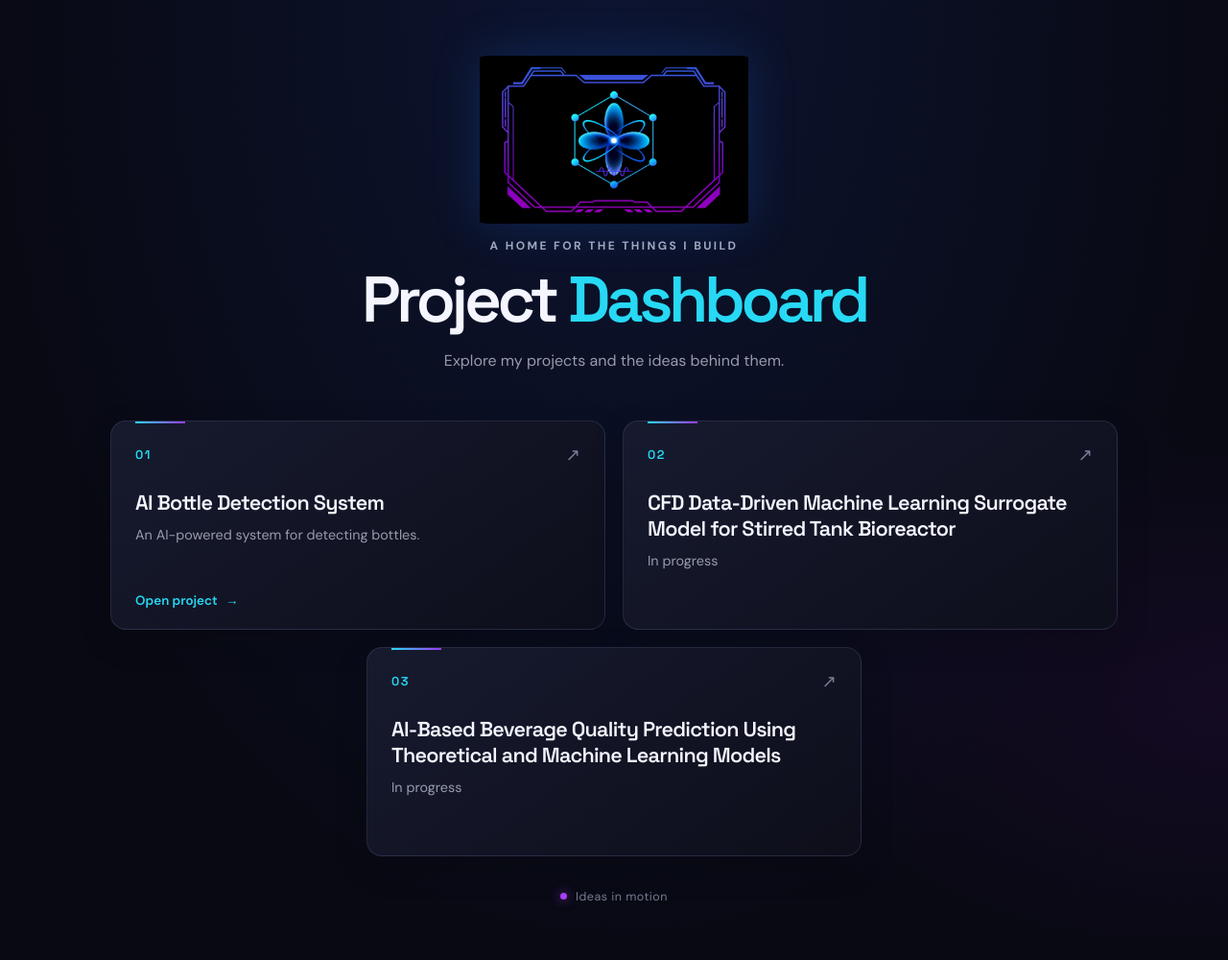
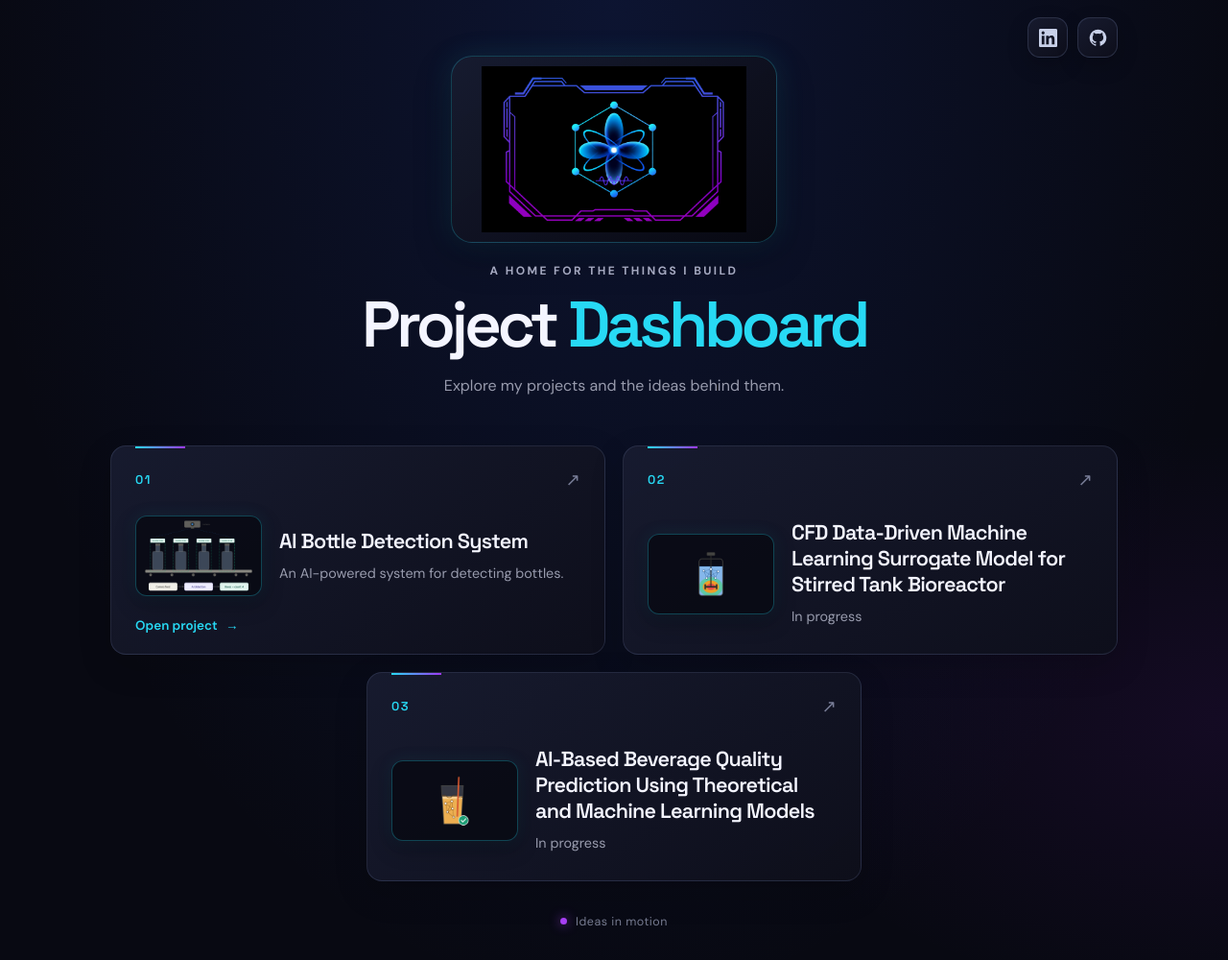
Before and after one commit to Nishantju/Project_Dashboard, a Flask app: page / in a window 1280 px wide. Shown: the whole page at 96% size. Before the commit the page ends 943 px from the top, so only its background shows below. Run offline with Flask 3, Linux system fonts and the light colour scheme.

Commit message:
Add project logos and social links
Co-authored-by: Copilot <223556219+Copilot@users.noreply.github.com>

```diff
--- a/app.py
+++ b/app.py
@@ -7,18 +7,24 @@ PROJECTS = [
         "number": "01",
         "name": "AI Bottle Detection System",
         "description": "An AI-powered system for detecting bottles.",
+        "image": "/ai_bottle_detection_only.png",
+        "image_alt": "AI bottle detection system preview",
         "url": "https://ai-bottle-detection-system.onrender.com/",
     },
     {
         "number": "02",
         "name": "CFD Data-Driven Machine Learning Surrogate Model for Stirred Tank Bioreactor",
         "description": "In progress",
+        "image": "/bioreactor_cfd_ml_surrogate_logo_icon.png",
+        "image_alt": "Stirred tank bioreactor and machine learning logo",
         "url": "",
     },
     {
         "number": "03",
         "name": "AI-Based Beverage Quality Prediction Using Theoretical and Machine Learning Models",
         "description": "In progress",
+        "image": "/beverage_quality_prediction_logo.png",
+        "image_alt": "Beverage quality prediction and analysis logo",
         "url": "",
     },
 ]
@@ -34,5 +40,20 @@ def logo():
     return send_from_directory(app.root_path, "logo1.png")
 
 
+@app.get("/ai_bottle_detection_only.png")
+def bottle_detection_logo():
+    return send_from_directory(app.root_path, "ai_bottle_detection_only.png")
+
+
+@app.get("/bioreactor_cfd_ml_surrogate_logo_icon.png")
+def bioreactor_logo():
+    return send_from_directory(app.root_path, "bioreactor_cfd_ml_surrogate_logo_icon.png")
+
+
+@app.get("/beverage_quality_prediction_logo.png")
+def beverage_quality_logo():
+    return send_from_directory(app.root_path, "beverage_quality_prediction_logo.png")
+
+
 if __name__ == "__main__":
     app.run(debug=True)
--- a/static/style.css
+++ b/static/style.css
@@ -33,6 +33,45 @@ body {
     padding: 58px 0 32px;
 }
 
+.social-links {
+    position: absolute;
+    top: 18px;
+    right: max(20px, calc((100vw - 1050px) / 2));
+    z-index: 5;
+    display: flex;
+    gap: 10px;
+}
+
+.social-link {
+    display: grid;
+    width: 42px;
+    height: 42px;
+    place-items: center;
+    border: 1px solid rgba(139, 153, 205, 0.22);
+    border-radius: 13px;
+    background: linear-gradient(145deg, rgba(24, 28, 48, 0.94), rgba(14, 15, 27, 0.96));
+    color: #c8d0e8;
+    box-shadow: 0 8px 22px rgba(0, 0, 0, 0.2);
+    transition: color 180ms ease, border-color 180ms ease, transform 180ms ease;
+}
+
+.social-link svg {
+    width: 19px;
+    height: 19px;
+    fill: currentColor;
+}
+
+.social-link:hover {
+    transform: translateY(-2px);
+    border-color: rgba(39, 217, 244, 0.48);
+    color: var(--cyan);
+}
+
+.social-link:focus-visible {
+    outline: 2px solid var(--cyan);
+    outline-offset: 3px;
+}
+
 .hero {
     display: flex;
     flex-direction: column;
@@ -42,12 +81,15 @@ body {
 
 .brand-logo {
     display: block;
-    width: min(100%, 310px);
-    height: 175px;
+    width: min(100%, 340px);
+    height: 195px;
     object-fit: contain;
-    margin-bottom: 15px;
-    border-radius: 24px;
-    filter: drop-shadow(0 0 24px rgba(27, 119, 255, 0.2));
+    margin-bottom: 21px;
+    padding: 10px;
+    border: 1px solid rgba(39, 217, 244, 0.24);
+    border-radius: 22px;
+    background: linear-gradient(145deg, rgba(24, 28, 48, 0.92), rgba(8, 9, 18, 0.98));
+    box-shadow: 0 14px 38px rgba(0, 0, 0, 0.3), 0 0 30px rgba(39, 217, 244, 0.12);
 }
 
 .eyebrow {
@@ -115,6 +157,12 @@ h1 span {
     content: "";
 }
 
+.project-card-hit-area {
+    position: absolute;
+    z-index: 1;
+    inset: 0;
+}
+
 .project-card:hover {
     transform: translateY(-4px);
     border-color: rgba(39, 217, 244, 0.38);
@@ -145,6 +193,24 @@ h1 span {
     padding-top: 24px;
 }
 
+.card-content--with-image {
+    display: flex;
+    align-items: center;
+    gap: 18px;
+}
+
+.project-image {
+    display: block;
+    width: 132px;
+    height: 84px;
+    flex: 0 0 auto;
+    object-fit: contain;
+    border: 1px solid rgba(39, 217, 244, 0.28);
+    border-radius: 12px;
+    background: rgba(8, 9, 18, 0.8);
+    box-shadow: 0 8px 22px rgba(0, 0, 0, 0.28), 0 0 18px rgba(39, 217, 244, 0.08);
+}
+
 .card-content h2 {
     margin: 0;
     font-family: "Space Grotesk", sans-serif;
@@ -162,6 +228,8 @@ h1 span {
 }
 
 .project-link {
+    position: relative;
+    z-index: 2;
     align-self: flex-start;
     margin-top: 20px;
     color: var(--cyan);
@@ -207,11 +275,21 @@ a.project-link:hover span {
 @media (max-width: 620px) {
     .dashboard {
         width: min(100% - 32px, 440px);
-        padding-top: 35px;
+        padding-top: 76px;
+    }
+
+    .social-links {
+        top: 14px;
+        right: 16px;
+    }
+
+    .social-link {
+        width: 38px;
+        height: 38px;
     }
 
     .brand-logo {
-        height: 145px;
+        height: 165px;
     }
 
     .projects {
--- a/templates/index.html
+++ b/templates/index.html
@@ -8,6 +8,18 @@
     <link rel="stylesheet" href="{{ url_for('static', filename='style.css') }}">
 </head>
 <body>
+    <nav class="social-links" aria-label="Social links">
+        <a class="social-link" href="https://www.linkedin.com/in/nishant40dev" target="_blank" rel="noopener noreferrer" aria-label="LinkedIn profile">
+            <svg viewBox="0 0 24 24" aria-hidden="true">
+                <path d="M20.45 20.45h-3.55v-5.57c0-1.33-.02-3.04-1.85-3.04-1.85 0-2.13 1.45-2.13 2.94v5.67H9.37V9h3.41v1.56h.05c.47-.9 1.63-1.85 3.36-1.85 3.59 0 4.26 2.36 4.26 5.43v6.31ZM5.36 7.43a2.06 2.06 0 1 1 0-4.12 2.06 2.06 0 0 1 0 4.12Zm1.78 13.02H3.58V9h3.56v11.45ZM22.22 0H1.77C.79 0 0 .77 0 1.72v20.56C0 23.23.79 24 1.77 24h20.45c.98 0 1.78-.77 1.78-1.72V1.72C24 .77 23.2 0 22.22 0Z"/>
+            </svg>
+        </a>
+        <a class="social-link" href="https://github.com/Nishantju" target="_blank" rel="noopener noreferrer" aria-label="GitHub profile">
+            <svg viewBox="0 0 24 24" aria-hidden="true">
+                <path d="M12 .9a11.1 11.1 0 0 0-3.51 21.63c.55.1.76-.24.76-.53v-2.08c-3.1.68-3.75-1.32-3.75-1.32-.5-1.3-1.24-1.64-1.24-1.64-1.01-.69.08-.68.08-.68 1.12.08 1.71 1.15 1.71 1.15 1 1.7 2.6 1.2 3.23.92.1-.72.39-1.2.7-1.48-2.48-.28-5.09-1.24-5.09-5.51 0-1.22.44-2.22 1.15-3-.12-.28-.5-1.42.11-2.96 0 0 .94-.3 3.05 1.15a10.6 10.6 0 0 1 5.55 0c2.12-1.44 3.05-1.15 3.05-1.15.61 1.54.23 2.68.12 2.96.71.78 1.14 1.78 1.14 3.01 0 4.28-2.61 5.22-5.1 5.5.4.35.75 1.02.75 2.06V22c0 .3.2.64.77.53A11.1 11.1 0 0 0 12 .9Z"/>
+            </svg>
+        </a>
+    </nav>
     <main class="dashboard">
         <header class="hero">
             <img class="brand-logo" src="{{ url_for('logo') }}" alt="Blue and purple science emblem">
@@ -19,13 +31,21 @@
         <section class="projects" aria-label="My projects">
             {% for project in projects %}
             <article class="project-card">
+                {% if project.url %}
+                <a class="project-card-hit-area" href="{{ project.url }}" target="_blank" rel="noopener noreferrer" aria-label="Open {{ project.name }}"></a>
+                {% endif %}
                 <div class="card-top">
                     <span class="project-number">{{ project.number }}</span>
                     <span class="card-mark" aria-hidden="true">↗</span>
                 </div>
-                <div class="card-content">
-                    <h2>{{ project.name }}</h2>
-                    <p>{{ project.description }}</p>
+                <div class="card-content{% if project.image %} card-content--with-image{% endif %}">
+                    {% if project.image %}
+                    <img class="project-image" src="{{ project.image }}" alt="{{ project.image_alt }}">
+                    {% endif %}
+                    <div class="card-details">
+                        <h2>{{ project.name }}</h2>
+                        <p>{{ project.description }}</p>
+                    </div>
                 </div>
                 {% if project.url %}
                 <a class="project-link" href="{{ project.url }}" target="_blank" rel="noopener noreferrer">
```
Also changed, not shown: ai_bottle_detection_only.png (added), beverage_quality_prediction_logo.png (added), bioreactor_cfd_ml_surrogate_logo_icon.png (added).
